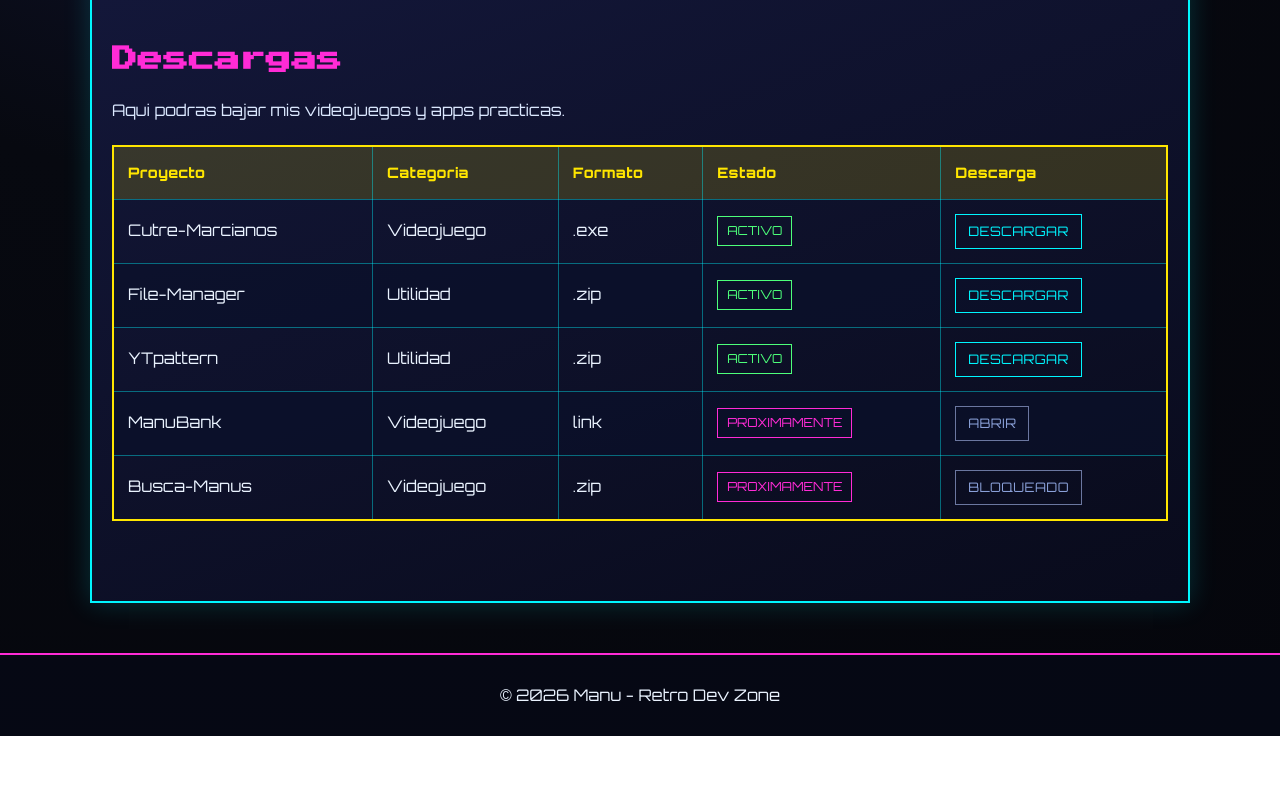
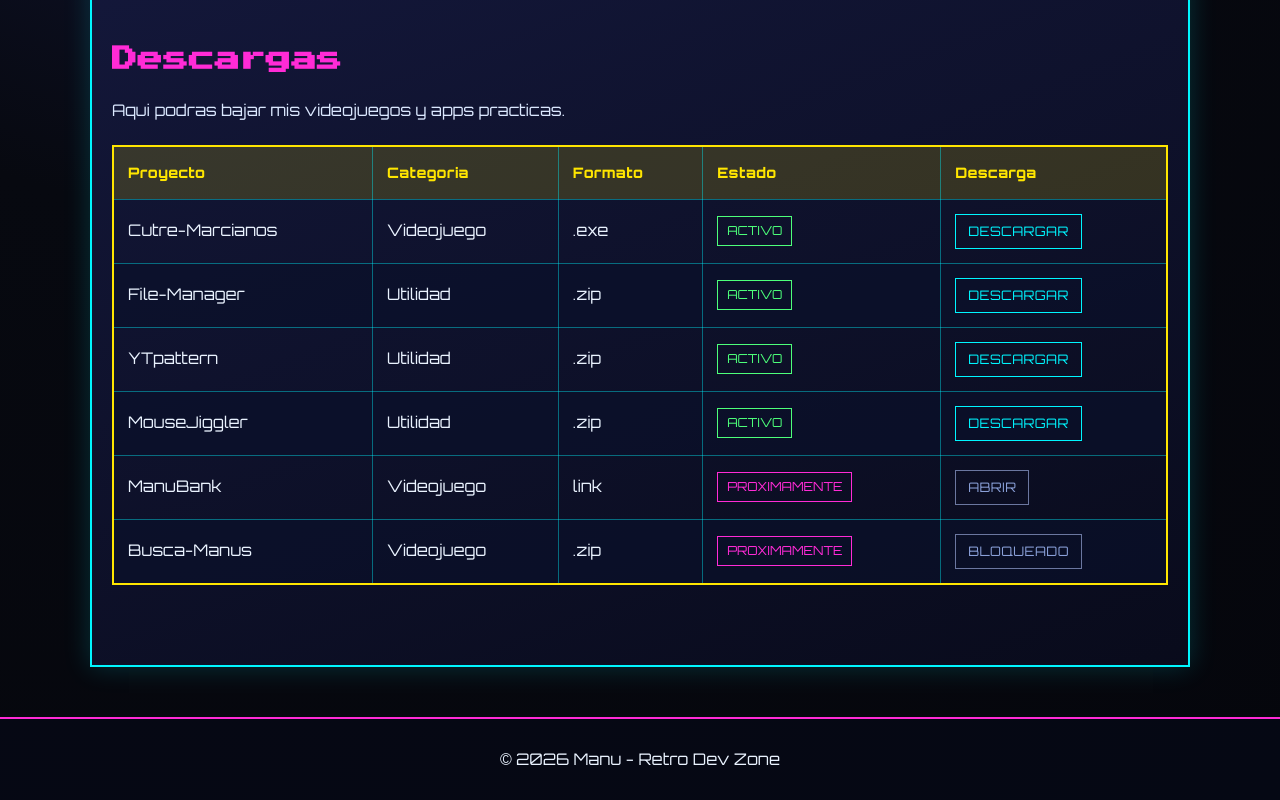
Before and after one commit to mbarragan/mbarragan.github.io, a plain HTML site: page index.html in a window 1280 px wide. Shown: the part 878-1678 px from the top of the page. Before the commit the page ends 1614 px from the top, so only its background shows below. Drawn offline with Linux system fonts and the light colour scheme.

Commit message:
created mouse jiggler

```diff
--- a/index.html
+++ b/index.html
@@ -75,6 +75,13 @@
                             <td><a class="download-link" href="https://drive.google.com/file/d/1ZvAPzMnu3upZ2p3L5ZZXyIYAFqWNc6WF/view?usp=sharing" target="_blank" rel="noopener noreferrer">Descargar</a></td>
                         </tr>
                         <tr>
+                            <td>MouseJiggler</td>
+                            <td>Utilidad</td>
+                            <td>.zip</td>
+                            <td><span class="badge badge-online">Activo</span></td>
+                            <td><a class="download-link" href="https://drive.google.com/file/d/1hzJbWdmGn_qJaDjdDKl2T5al6e2Wu9z5/view?usp=sharing" target="_blank" rel="noopener noreferrer">Descargar</a></td>
+                        </tr>
+                        <tr>
                             <td>ManuBank</td>
                             <td>Videojuego</td>
                             <td>link</td>
```
